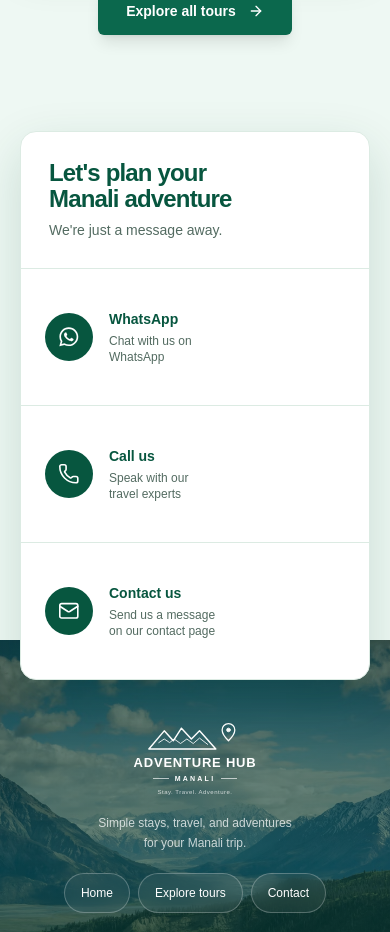
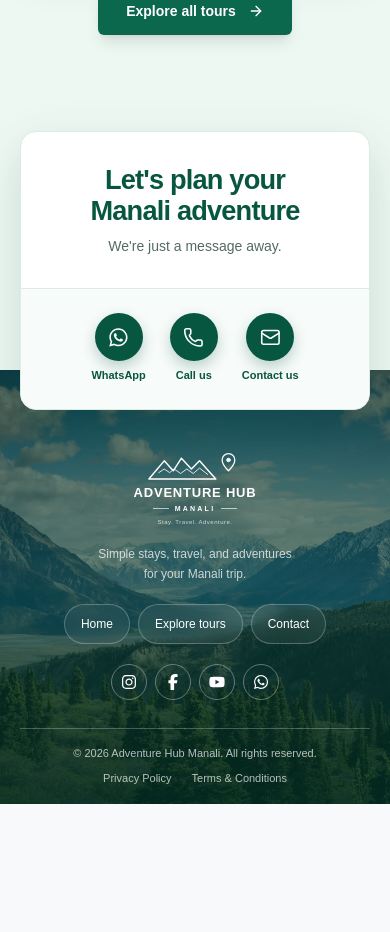
Before and after one commit to ArushKhasru/Adventure_Hub_Manali, a Next.js app: page / in a window 390 px wide. Shown: the part 4360-5292 px from the top of the page. After the commit the page ends 5164 px from the top, so only its background shows below. Built offline with nearby package versions, Linux system fonts and the light colour scheme; a web font is replaced by a local one.

Commit message:
fix:contact strip for mobile view

```diff
--- a/components/HomePageContent.tsx
+++ b/components/HomePageContent.tsx
@@ -249,13 +249,13 @@ const discoveryCards: DiscoveryCard[] = [
 
 const contactOptions: ContactOption[] = [
   {
-    href: "/contact?method=whatsapp",
+    href: "/contact",
     title: "WhatsApp",
     description: "Chat with us on WhatsApp",
     icon: "WhatsAppIcon",
   },
   {
-    href: "/contact?method=call",
+    href: "/contact",
     title: "Call us",
     description: "Speak with our travel experts",
     icon: "Phone",
@@ -987,76 +987,65 @@ function ContactStrip() {
         variants={fadeUp}
         initial="hidden"
         whileInView="visible"
-        viewport={{
-          once: true,
-          amount: 0.2,
-        }}
+        viewport={{ once: true, amount: 0.2 }}
       >
         <div className="grid lg:grid-cols-[1.15fr_2.85fr]">
-          <div className="flex flex-col justify-center border-b border-[#dcebe3] px-7 py-7 sm:px-9 lg:border-b-0 lg:border-r">
+          <div className="flex flex-col items-center border-b border-[#dcebe3] px-6 py-8 text-center sm:items-start sm:justify-center sm:px-9 sm:py-7 sm:text-left lg:border-b-0 lg:border-r">
             <h2
               id="contact-strip-title"
-              className="text-2xl font-bold leading-[1.08] tracking-[-0.035em] text-[#07563f]"
+              className="text-[1.7rem] font-bold leading-[1.15] tracking-[-0.03em] text-[#07563f] sm:text-2xl sm:leading-[1.08] sm:tracking-[-0.035em]"
             >
               Let&apos;s plan your
               <span className="block">Manali adventure</span>
             </h2>
-
-            <p className="mt-2 text-sm text-[#536b61]">
+            <p className="mt-2.5 text-sm text-[#536b61]">
               We&apos;re just a message away.
             </p>
           </div>
 
           <motion.div
-            className="grid sm:grid-cols-3"
+            className="flex items-center justify-center gap-6 bg-[#f7fbf9] px-7 py-6 sm:grid sm:grid-cols-3 sm:gap-0 sm:bg-white sm:px-0 sm:py-0"
             variants={staggerContainer}
             initial="hidden"
             whileInView="visible"
-            viewport={{
-              once: true,
-            }}
+            viewport={{ once: true }}
           >
             {contactOptions.map((option, index) => (
               <motion.div
                 key={option.title}
                 variants={fadeIn}
-                whileHover={{
-                  backgroundColor: "#f2faf6",
-                }}
+                whileHover={{ backgroundColor: "#f2faf6" }}
                 className={
                   index < contactOptions.length - 1
-                    ? "border-b border-[#dcebe3] sm:border-b-0 sm:border-r"
+                    ? "sm:border-r sm:border-[#dcebe3]"
                     : ""
                 }
               >
                 <Link
                   href={option.href}
-                  className="group flex min-h-[8.5rem] items-center gap-4 px-6 py-6 text-[#07563f] no-underline"
+                  className="group flex flex-col items-center gap-1.5 text-[#07563f] no-underline sm:min-h-[8.5rem] sm:flex-row sm:justify-start sm:gap-4 sm:px-6 sm:py-6"
                 >
                   <motion.span
-                    className="inline-flex size-12 shrink-0 items-center justify-center rounded-full bg-[#07563f] text-white"
-                    whileHover={{
-                      scale: 1.1,
-                      rotate: -5,
-                    }}
-                    transition={{
-                      type: "spring",
-                      stiffness: 320,
-                      damping: 18,
-                    }}
+                    className="inline-flex size-12 shrink-0 items-center justify-center rounded-full bg-[#07563f] text-white shadow-[0_6px_14px_rgba(7,86,63,0.25)] sm:shadow-none"
+                    whileHover={{ scale: 1.1, rotate: -5 }}
+                    whileTap={{ scale: 0.95 }}
+                    transition={{ type: "spring", stiffness: 320, damping: 18 }}
                   >
                     <AppIcon
                       name={option.icon}
-                      className="size-[1.35rem]"
+                      className="size-[1.3rem]"
                       strokeWidth={1.8}
                     />
                   </motion.span>
 
-                  <span>
+                  <span className="text-[11px] font-semibold text-[#07563f] sm:hidden">
+                    {option.title}
+                  </span>
+
+                  <span className="hidden sm:block">
                     <strong className="block text-sm font-bold">
                       {option.title}
                     </strong>
-
                     <span className="mt-1 block max-w-[16ch] text-xs leading-4 text-[#536b61]">
                       {option.description}
                     </span>
```
